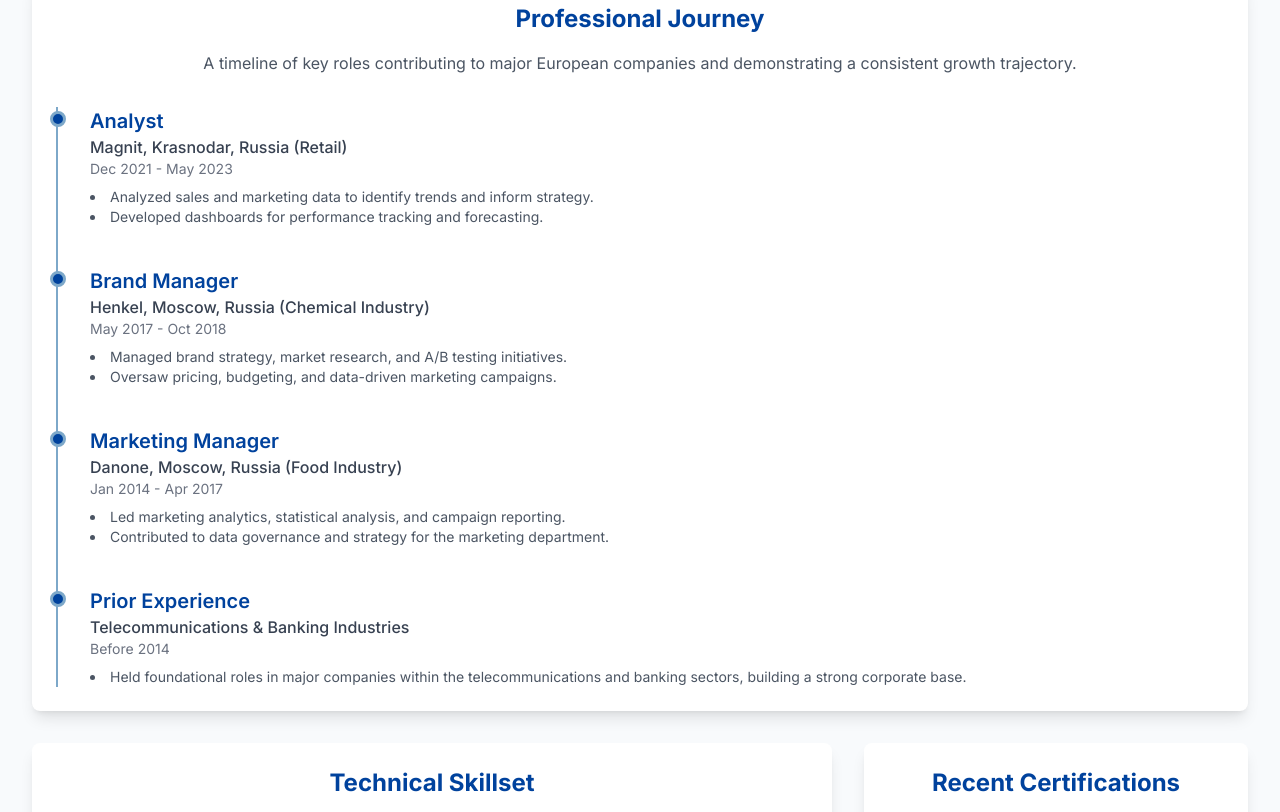
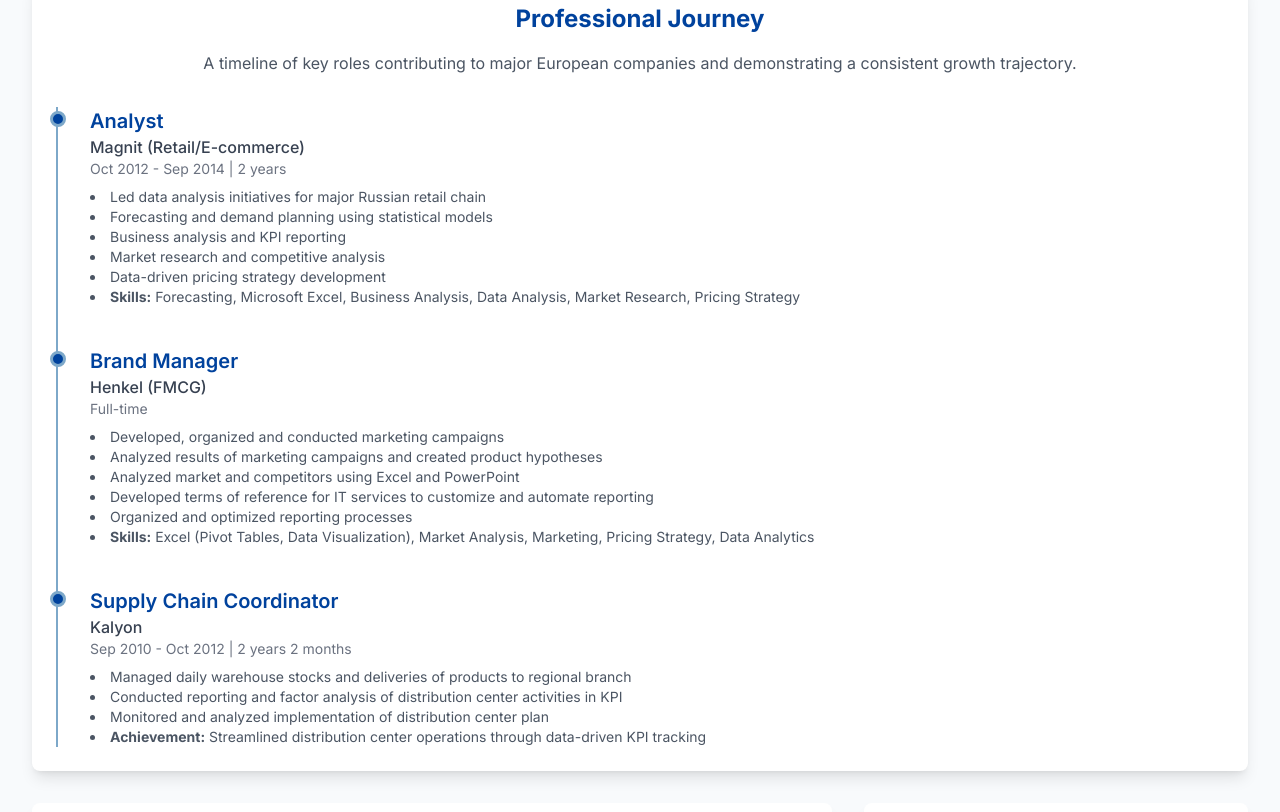
Before and after one commit to bbbirkan/ruzilia, a website: page public/index.html in a window 1280 px wide. Shown: the part 1007-1819 px from the top of the page. Drawn offline with nearby package versions, Linux system fonts and the light colour scheme.

Commit message:
Update with LinkedIn-verified professional data: accurate timeline, companies, and responsibilities

```diff
--- a/public/index.html
+++ b/public/index.html
@@ -1,9 +1,10 @@
 <!DOCTYPE html>
 <html lang="en">
+
 <head>
     <meta charset="UTF-8">
     <meta name="viewport" content="width=device-width, initial-scale=1.0">
-    <title>Ruzilia Kalyon - Visual Resume Infographic</title>
+    <title>Ruzilia Kalyon - Data Analyst | Marketing Analyst | Supply Chain Expert</title>
     <script src="https://cdn.tailwindcss.com"></script>
     <script src="https://cdn.jsdelivr.net/npm/chart.js"></script>
     <link rel="preconnect" href="https://fonts.googleapis.com">
@@ -14,6 +15,7 @@
             font-family: 'Inter', sans-serif;
             background-color: #f8fafc;
         }
+
         .chart-container {
             position: relative;
             width: 100%;
@@ -23,11 +25,13 @@
             height: 320px;
             max-height: 400px;
         }
+
         @media (min-width: 768px) {
             .chart-container {
                 height: 350px;
             }
         }
+
         .timeline-item::before {
             content: '';
             position: absolute;
@@ -43,17 +47,21 @@
         }
     </style>
 </head>
+
 <body class="text-gray-800">
     <div class="container mx-auto p-4 md:p-8">
         <header class="text-center mb-12">
             <h1 class="text-4xl md:text-5xl font-bold text-[#00429d]">Ruzilia Kalyon</h1>
-            <p class="text-xl text-[#4771b2] mt-2">Data &amp; Market Analyst</p>
-            <div class="mt-4 flex flex-col sm:flex-row justify-center items-center space-y-2 sm:space-y-0 sm:space-x-4 text-gray-600">
+            <p class="text-xl text-[#4771b2] mt-2">Data Analyst | Marketing Analyst | Supply Chain Expert</p>
+            <div
+                class="mt-4 flex flex-col sm:flex-row justify-center items-center space-y-2 sm:space-y-0 sm:space-x-4 text-gray-600">
                 <span id="email-container">
-                    <a href="#" id="email-link" class="hover:text-[#00429d]" data-email="cnV6aWxpYWthbHlvbkBnbWFpbC5jb20=">&#128231; Click to reveal email</a>
+                    <a href="#" id="email-link" class="hover:text-[#00429d]"
+                        data-email="cnV6aWxpYWthbHlvbkBnbWFpbC5jb20=">&#128231; Click to reveal email</a>
                 </span>
                 <span id="phone-container">
-                    <a href="#" id="phone-link" class="hover:text-[#00429d]" data-phone="KDYwOSktMjAyLTQyMjQ=">&#128222; Click to reveal phone</a>
+                    <a href="#" id="phone-link" class="hover:text-[#00429d]" data-phone="KDYwOSktMjAyLTQyMjQ=">&#128222;
+                        Click to reveal phone</a>
                 </span>
                 <span>&#127760; Salem, NJ</span>
             </div>
@@ -61,7 +69,8 @@
 
         <main class="grid grid-cols-1 md:grid-cols-2 lg:grid-cols-3 gap-8">
 
-            <div class="md:col-span-2 lg:col-span-3 bg-white rounded-lg shadow-lg p-6 flex flex-col md:flex-row items-center justify-around text-center">
+            <div
+                class="md:col-span-2 lg:col-span-3 bg-white rounded-lg shadow-lg p-6 flex flex-col md:flex-row items-center justify-around text-center">
                 <div class="p-4">
                     <p class="text-6xl font-bold text-[#00429d]">10+</p>
                     <p class="text-lg text-gray-600 mt-2">Years of Experience</p>
@@ -80,7 +89,8 @@
 
             <div class="lg:col-span-2 bg-white rounded-lg shadow-lg p-6">
                 <h2 class="text-2xl font-bold text-center mb-4 text-[#00429d]">Core Competencies</h2>
-                <p class="text-center text-gray-600 mb-6">A holistic view of analytical, strategic, and reporting capabilities honed over a decade in corporate environments.</p>
+                <p class="text-center text-gray-600 mb-6">A holistic view of analytical, strategic, and reporting
+                    capabilities honed over a decade in corporate environments.</p>
                 <div class="chart-container">
                     <canvas id="skillsRadarChart"></canvas>
                 </div>
@@ -88,7 +98,8 @@
 
             <div class="bg-white rounded-lg shadow-lg p-6">
                 <h2 class="text-2xl font-bold text-center mb-4 text-[#00429d]">Industry Exposure</h2>
-                 <p class="text-center text-gray-600 mb-6">Experience spanning diverse global sectors, providing a unique cross-industry perspective.</p>
+                <p class="text-center text-gray-600 mb-6">Experience spanning diverse global sectors, providing a unique
+                    cross-industry perspective.</p>
                 <div class="chart-container">
                     <canvas id="industryDonutChart"></canvas>
                 </div>
@@ -96,41 +107,47 @@
 
             <div class="md:col-span-2 lg:col-span-3 bg-white rounded-lg shadow-lg p-6">
                 <h2 class="text-2xl font-bold text-center mb-4 text-[#00429d]">Professional Journey</h2>
-                <p class="text-center text-gray-600 mb-8">A timeline of key roles contributing to major European companies and demonstrating a consistent growth trajectory.</p>
+                <p class="text-center text-gray-600 mb-8">A timeline of key roles contributing to major European
+                    companies and demonstrating a consistent growth trajectory.</p>
                 <div class="relative border-l-2 border-[#7da8c9] pl-8 space-y-10">
                     <div class="relative timeline-item">
                         <h3 class="text-xl font-semibold text-[#00429d]">Analyst</h3>
-                        <p class="text-md font-medium text-gray-700">Magnit, Krasnodar, Russia (Retail)</p>
-                        <p class="text-sm text-gray-500">Dec 2021 - May 2023</p>
+                        <p class="text-md font-medium text-gray-700">Magnit (Retail/E-commerce)</p>
+                        <p class="text-sm text-gray-500">Oct 2012 - Sep 2014 | 2 years</p>
                         <ul class="list-disc list-inside mt-2 text-gray-600 text-sm">
-                            <li>Analyzed sales and marketing data to identify trends and inform strategy.</li>
-                            <li>Developed dashboards for performance tracking and forecasting.</li>
+                            <li>Led data analysis initiatives for major Russian retail chain</li>
+                            <li>Forecasting and demand planning using statistical models</li>
+                            <li>Business analysis and KPI reporting</li>
+                            <li>Market research and competitive analysis</li>
+                            <li>Data-driven pricing strategy development</li>
+                            <li><strong>Skills:</strong> Forecasting, Microsoft Excel, Business Analysis, Data Analysis,
+                                Market Research, Pricing Strategy</li>
                         </ul>
                     </div>
                     <div class="relative timeline-item">
                         <h3 class="text-xl font-semibold text-[#00429d]">Brand Manager</h3>
-                        <p class="text-md font-medium text-gray-700">Henkel, Moscow, Russia (Chemical Industry)</p>
-                        <p class="text-sm text-gray-500">May 2017 - Oct 2018</p>
+                        <p class="text-md font-medium text-gray-700">Henkel (FMCG)</p>
+                        <p class="text-sm text-gray-500">Full-time</p>
                         <ul class="list-disc list-inside mt-2 text-gray-600 text-sm">
-                            <li>Managed brand strategy, market research, and A/B testing initiatives.</li>
-                            <li>Oversaw pricing, budgeting, and data-driven marketing campaigns.</li>
+                            <li>Developed, organized and conducted marketing campaigns</li>
+                            <li>Analyzed results of marketing campaigns and created product hypotheses</li>
+                            <li>Analyzed market and competitors using Excel and PowerPoint</li>
+                            <li>Developed terms of reference for IT services to customize and automate reporting</li>
+                            <li>Organized and optimized reporting processes</li>
+                            <li><strong>Skills:</strong> Excel (Pivot Tables, Data Visualization), Market Analysis,
+                                Marketing, Pricing Strategy, Data Analytics</li>
                         </ul>
                     </div>
                     <div class="relative timeline-item">
-                        <h3 class="text-xl font-semibold text-[#00429d]">Marketing Manager</h3>
-                        <p class="text-md font-medium text-gray-700">Danone, Moscow, Russia (Food Industry)</p>
-                        <p class="text-sm text-gray-500">Jan 2014 - Apr 2017</p>
+                        <h3 class="text-xl font-semibold text-[#00429d]">Supply Chain Coordinator</h3>
+                        <p class="text-md font-medium text-gray-700">Kalyon</p>
+                        <p class="text-sm text-gray-500">Sep 2010 - Oct 2012 | 2 years 2 months</p>
                         <ul class="list-disc list-inside mt-2 text-gray-600 text-sm">
-                            <li>Led marketing analytics, statistical analysis, and campaign reporting.</li>
-                            <li>Contributed to data governance and strategy for the marketing department.</li>
-                        </ul>
-                    </div>
-                     <div class="relative timeline-item">
-                        <h3 class="text-xl font-semibold text-[#00429d]">Prior Experience</h3>
-                        <p class="text-md font-medium text-gray-700">Telecommunications & Banking Industries</p>
-                        <p class="text-sm text-gray-500">Before 2014</p>
-                         <ul class="list-disc list-inside mt-2 text-gray-600 text-sm">
-                            <li>Held foundational roles in major companies within the telecommunications and banking sectors, building a strong corporate base.</li>
+                            <li>Managed daily warehouse stocks and deliveries of products to regional branch</li>
+                            <li>Conducted reporting and factor analysis of distribution center activities in KPI</li>
+                            <li>Monitored and analyzed implementation of distribution center plan</li>
+                            <li><strong>Achievement:</strong> Streamlined distribution center operations through
+                                data-driven KPI tracking</li>
                         </ul>
                     </div>
                 </div>
@@ -138,7 +155,8 @@
 
             <div class="lg:col-span-2 bg-white rounded-lg shadow-lg p-6">
                 <h2 class="text-2xl font-bold text-center mb-4 text-[#00429d]">Technical Skillset</h2>
-                <p class="text-center text-gray-600 mb-6">Proficiency in a modern stack of data analysis, visualization, and web technologies.</p>
+                <p class="text-center text-gray-600 mb-6">Proficiency in a modern stack of data analysis, visualization,
+                    and web technologies.</p>
                 <div class="chart-container h-96 md:h-[450px]">
                     <canvas id="techSkillsBarChart"></canvas>
                 </div>
@@ -146,7 +164,8 @@
 
             <div class="bg-white rounded-lg shadow-lg p-6">
                 <h2 class="text-2xl font-bold text-center mb-4 text-[#00429d]">Recent Certifications</h2>
-                <p class="text-center text-gray-600 mb-6">A commitment to continuous learning and staying current with industry-standard tools and methodologies.</p>
+                <p class="text-center text-gray-600 mb-6">A commitment to continuous learning and staying current with
+                    industry-standard tools and methodologies.</p>
                 <div class="space-y-4">
                     <div class="p-4 bg-blue-50 rounded-lg border border-[#7da8c9]">
                         <p class="font-semibold text-[#00429d]">Google Data Analytics</p>
@@ -187,7 +206,7 @@
                 const encodedPhone = e.currentTarget.getAttribute('data-phone');
                 const decodedPhone = atob(encodedPhone);
                 const telLink = document.createElement('a');
-            telLink.href = `tel:${decodedPhone.replace(/\D/g,'')}`;
+                telLink.href = `tel:${decodedPhone.replace(/\D/g, '')}`;
                 telLink.textContent = `📞 ${decodedPhone}`;
                 telLink.className = 'text-[#00429d]';
                 document.getElementById('phone-container').replaceWith(telLink);
@@ -346,4 +365,5 @@
         });
     </script>
 </body>
+
 </html>
```
Lines whose indentation alone changed are shown as unchanged.
